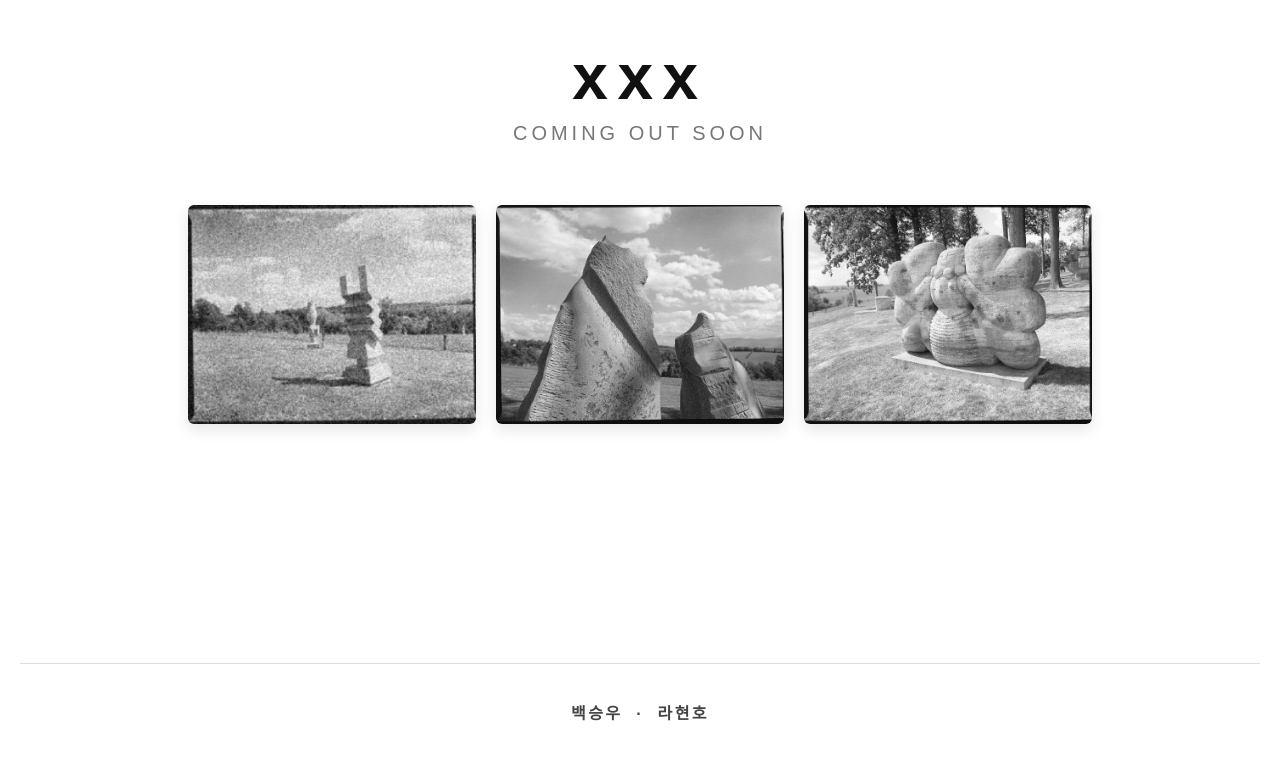
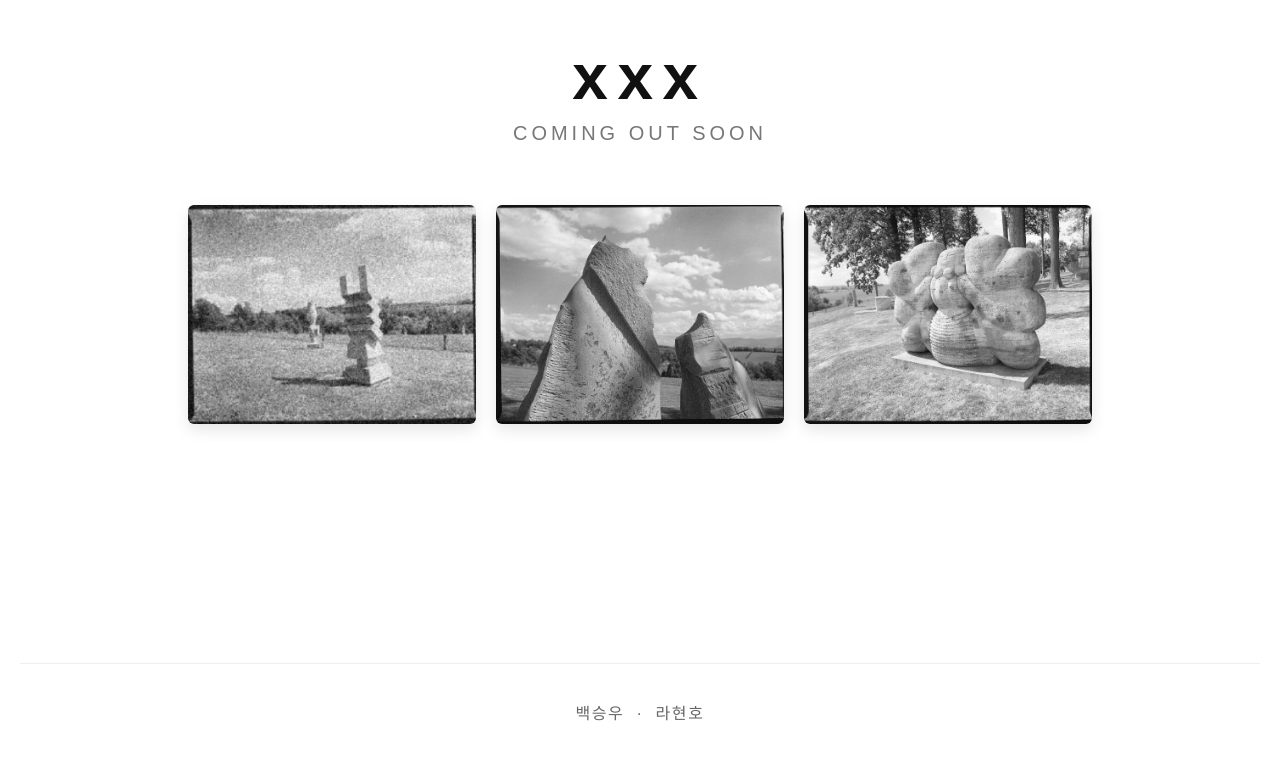
Before and after one commit to Lahyunho/xxx-website, a plain HTML site: page index.html in a window 1280 px wide. Drawn offline with Linux system fonts and the light colour scheme.

Commit message:
Update style.css

```diff
--- a/style.css
+++ b/style.css
@@ -56,24 +56,24 @@ header h1 {
   box-shadow: 0 12px 25px rgba(0,0,0,0.2);
 }
 
-/* 푸터 - 완전 심플 단색 */
+/* 부드럽고 자연스러운 푸터 스타일 */
 
 footer {
   margin-top: auto;
   padding: 20px 0;
   width: 100%;
   text-align: center;
-  border-top: 1px solid #ddd;
+  border-top: 1px solid #eee;
   font-family: 'Arial', sans-serif;
   font-size: 1rem;
-  letter-spacing: 0.15em;
+  letter-spacing: 0.1em;
   text-transform: uppercase;
-  color: #444;
+  color: #777;
   user-select: none;
 }
 
 .footer-names {
-  font-weight: 600;
-  color: #444;
+  font-weight: 500;
+  color: #666;
   user-select: none;
 }
```
